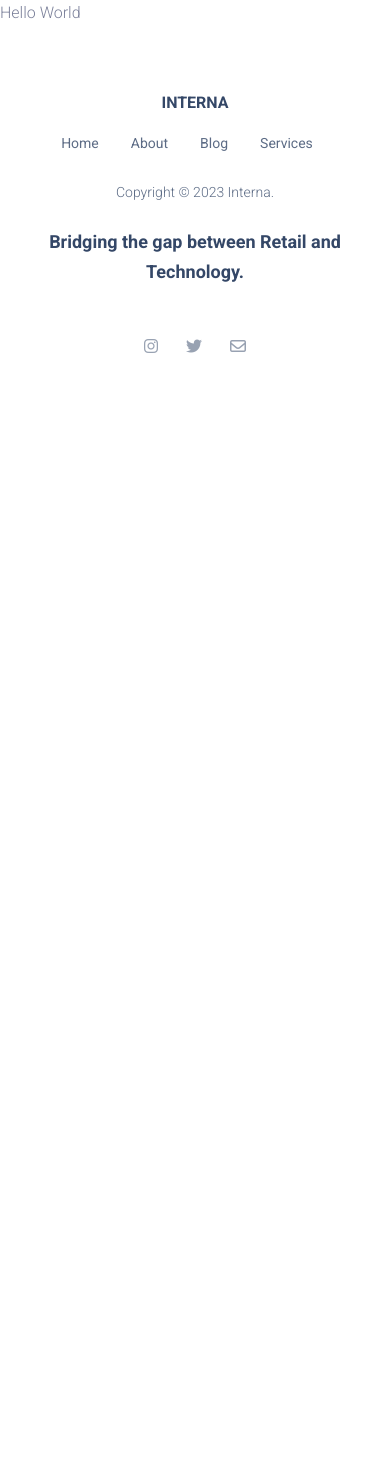
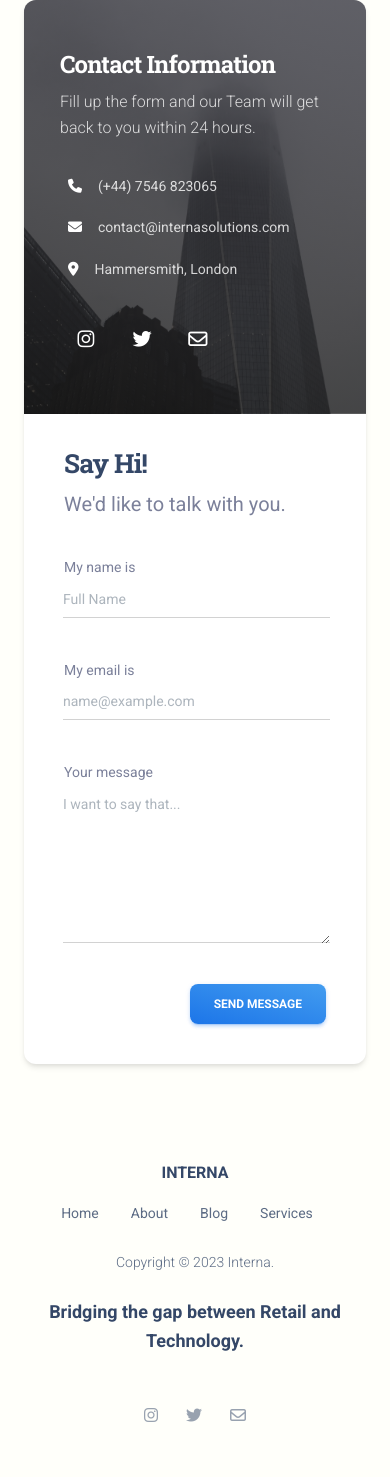
Before and after one commit to aliameur/business-website, a Flask app: page / in a window 390 px wide. Before the commit the page ends 353 px from the top, so only its background shows below. Run offline with Flask 2, Linux system fonts and the light colour scheme; some libraries are stand-ins or nearby versions.

Commit message:
add contact

```diff
--- a/main.py
+++ b/main.py
@@ -24,7 +24,6 @@ def home():
                                 msg="Subject: New Message From Business Website\n\n"
                                     f"Name: {data['name']}\n"
                                     f"Email: {data['email']}\n"
-                                    f"Subject: {data['subject']}\n"
                                     f"Message: {data['message']}\n")
     return render_template("home.html")
 
--- /dev/null
+++ b/static/css/styles.css
@@ -0,0 +1,3 @@
+body {
+    background-color: #FFFFFA;
+}
--- a/templates/base.html
+++ b/templates/base.html
@@ -20,6 +20,7 @@
             <link href="https://fonts.googleapis.com/icon?family=Material+Icons+Round" rel="stylesheet">
             <!-- CSS Files -->
             <link id="pagestyle" href="{{ url_for('static', filename='css/material-kit.css')}}" rel="stylesheet" />
+            <link href="{{ url_for('static', filename='css/styles.css')}}" rel="stylesheet" />
         {% endblock %}
         {% block title %}
         <title>Your page title</title>
@@ -86,6 +87,7 @@
             <!-- Optional JavaScript -->
             {{ bootstrap.load_js() }}
             <script src="https://unpkg.com/popper.js/dist/umd/popper.min.js" type="text/javascript"></script>
+            <script src="{{ url_for('static', filename='js/material-kit.min.js') }}" type="text/javascript"></script>
         {% endblock %}
 
     </body>
--- a/templates/home.html
+++ b/templates/home.html
@@ -2,7 +2,97 @@
 {% block title %}
 <title>Home</title>
 {% endblock %}
+{% block content %}
+<section class="py-lg-5">
+    <div class="container">
+      <div class="row">
+        <div class="col">
+          <div class="card box-shadow-xl overflow-hidden mb-5">
+            <div class="row">
+              <div class="col-lg-5 position-relative bg-cover px-0" style="background-image: url('static/img/contact-bg.jpg')" loading="lazy">
+                <div class="z-index-2 text-center d-flex h-100 w-100 d-flex m-auto justify-content-center">
+                  <div class="mask bg-gradient-dark opacity-8"></div>
+                  <div class="p-5 ps-sm-8 position-relative text-start my-auto z-index-2">
+                    <h3 class="text-white">Contact Information</h3>
+                    <p class="text-white opacity-8 mb-4">Fill up the form and our Team will get back to you within 24 hours.</p>
+                    <div class="d-flex p-2 text-white">
+                      <div>
+                        <i class="fas fa-phone text-sm"></i>
+                      </div>
+                      <div class="ps-3">
+                        <span class="text-sm opacity-8">(+44) 7546 823065</span>
+                      </div>
+                    </div>
+                    <div class="d-flex p-2 text-white">
+                      <div>
+                        <i class="fas fa-envelope text-sm"></i>
+                      </div>
+                      <div class="ps-3">
+                        <span class="text-sm opacity-8">contact@internasolutions.com</span>
+                      </div>
+                    </div>
+                    <div class="d-flex p-2 text-white">
+                      <div>
+                        <i class="fas fa-map-marker-alt text-sm"></i>
+                      </div>
+                      <div class="ps-3">
+                        <span class="text-sm opacity-8">Hammersmith, London</span>
+                      </div>
+                    </div>
+                    <div class="mt-4">
+                      <button type="button" class="btn btn-icon-only btn-link text-white btn-lg mb-0" data-toggle="tooltip" data-placement="bottom" data-original-title="Log in with Facebook">
+                        <i class="fa-brands fa-instagram"></i>
+                      </button>
+                      <button type="button" class="btn btn-icon-only btn-link text-white btn-lg mb-0" data-toggle="tooltip" data-placement="bottom" data-original-title="Log in with Twitter">
+                        <i class="fa-brands fa-twitter"></i>
+                      </button>
+                      <button type="button" class="btn btn-icon-only btn-link text-white btn-lg mb-0" data-toggle="tooltip" data-placement="bottom" data-original-title="Log in with Dribbble">
+                        <i class="fa-regular fa-envelope"></i>
+                      </button>
 
-{% block content %}
-<p>Hello World</p>
+                    </div>
+                  </div>
+                </div>
+              </div>
+              <div class="col-lg-7">
+                <form class="p-3" role="form" id="contact-form" method="post" autocomplete="off">
+                  <div class="card-header px-4 py-sm-5 py-3">
+                    <h2>Say Hi!</h2>
+                    <p class="lead"> We'd like to talk with you.</p>
+                  </div>
+                  <div class="card-body pt-1">
+                    <div class="row">
+                      <div class="col-md-12 pe-2 mb-3">
+                        <div class="input-group input-group-static mb-4">
+                          <label>My name is</label>
+                          <input name="name" type="text" class="form-control" placeholder="Full Name">
+                        </div>
+                      </div>
+                      <div class="col-md-12 pe-2 mb-3">
+                        <div class="input-group input-group-static mb-4">
+                          <label>My email is</label>
+                          <input name="email" type="text" class="form-control" placeholder="name@example.com">
+                        </div>
+                      </div>
+                      <div class="col-md-12 pe-2 mb-3">
+                        <div class="input-group input-group-static mb-4">
+                          <label>Your message</label>
+                          <textarea name="message" class="form-control" id="message" rows="6" placeholder="I want to say that..."></textarea>
+                        </div>
+                      </div>
+                    </div>
+                    <div class="row">
+                      <div class="col-md-6 text-end ms-auto">
+                        <button type="submit" class="btn bg-gradient-info mb-0">Send Message</button>
+                      </div>
+                    </div>
+                  </div>
+                </form>
+              </div>
+            </div>
+          </div>
+        </div>
+      </div>
+    </div>
+  </section>
 {% endblock %}
```
Also changed, not shown: static/img/contact-bg.jpg (added), static/js/material-kit.min.js (added).
